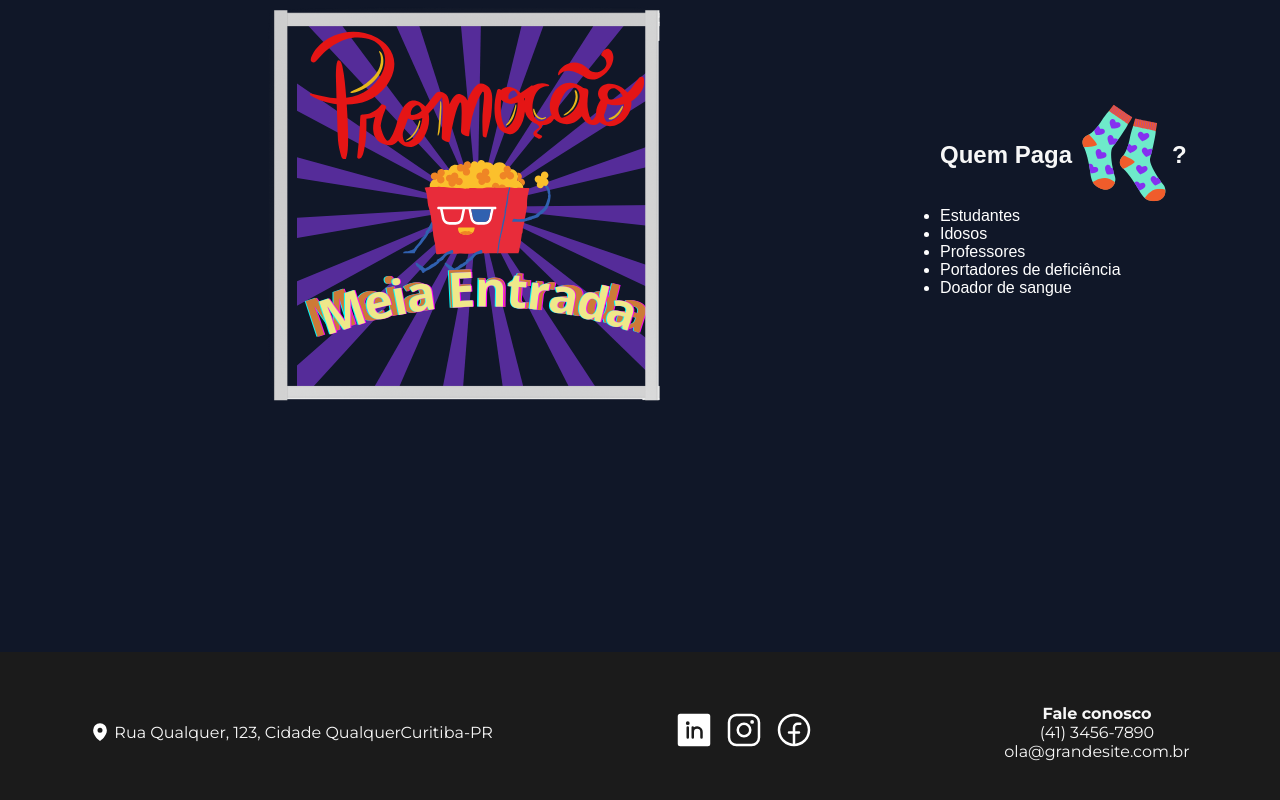
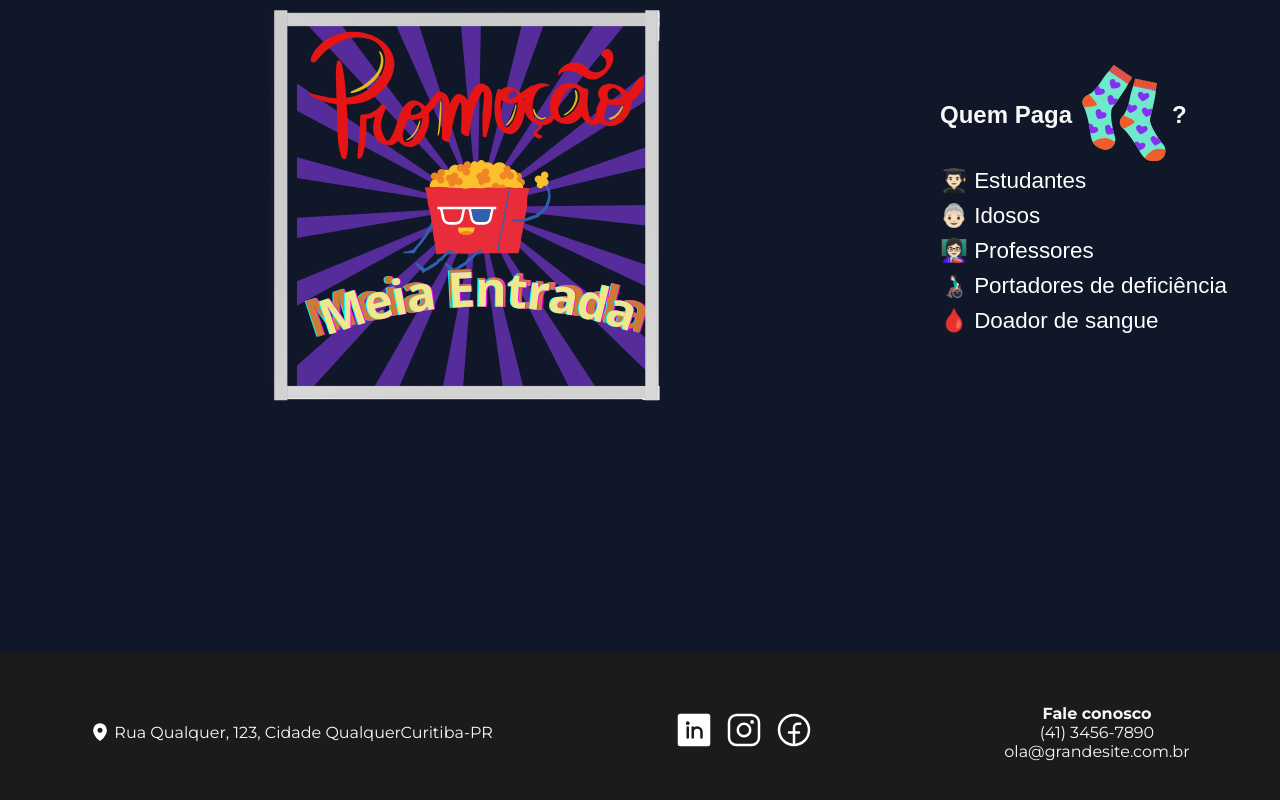
Before and after one commit to ericafernandaj/CineSamurai, a React (Vite) app: page / in a window 1280 px wide. Shown: the part 2412-3212 px from the top of the page. Built offline with nearby package versions, Linux system fonts and the light colour scheme.

Commit message:
styles: estilos meia entrada

```diff
--- a/src/components/views/Banners/BannerCine1/BannerCine1.jsx
+++ b/src/components/views/Banners/BannerCine1/BannerCine1.jsx
@@ -142,11 +142,11 @@ const Bannercine1 = () => {
         </div>
         <div className="segundoBloco">
           <ul>
-            <li>Estudantes</li>
-            <li>Idosos</li>
-            <li>Professores</li>
-            <li>Portadores de deficiência</li>
-            <li>Doador de sangue</li>
+            <li>👨🏻‍🎓 Estudantes</li>
+            <li>👵🏻 Idosos</li>
+            <li>👩🏻‍🏫 Professores</li>
+            <li>👨🏻‍🦽 Portadores de deficiência</li>
+            <li>🩸 Doador de sangue</li>
           </ul>
         </div>
         </div>
--- a/src/components/views/Banners/BannerCine1/BannerCine1.style.js
+++ b/src/components/views/Banners/BannerCine1/BannerCine1.style.js
@@ -61,6 +61,16 @@ td, th {
   }
   .segundoBloco {
     margin-bottom: 5%;
+
+  }
+
+  .segundoBloco ul{
+    list-style-type: none;
+    font-size: 1.4rem;
+    display: flex;
+    flex-direction: column;
+    gap: 0.5rem;
+
   }
 
   h1 {
```
